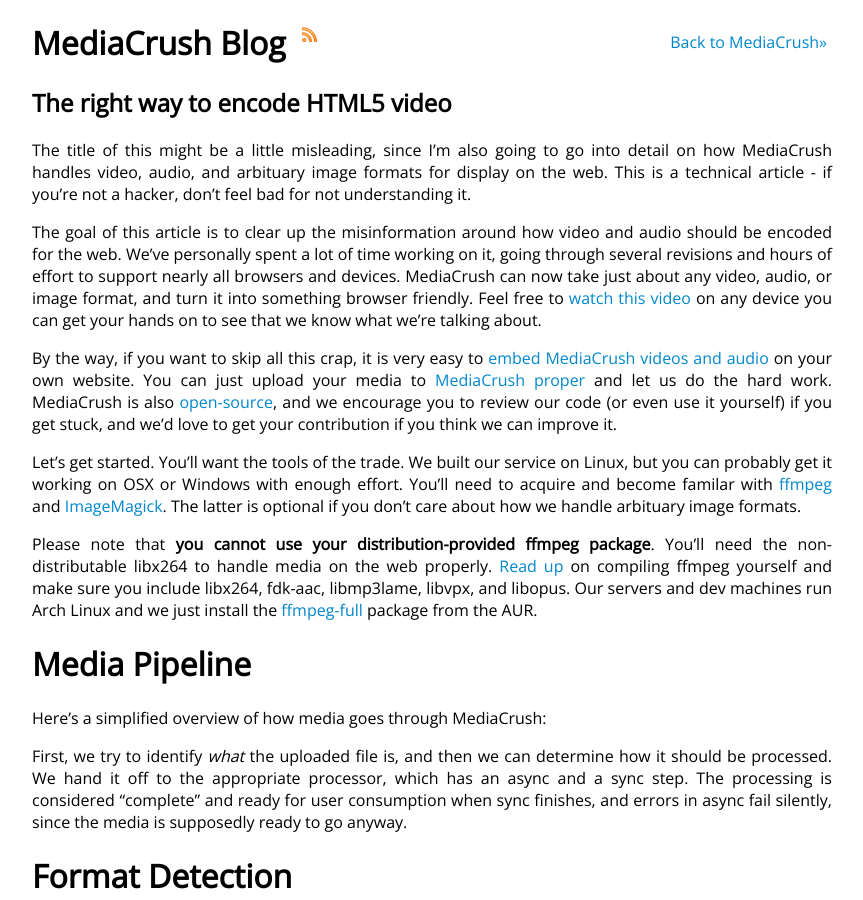
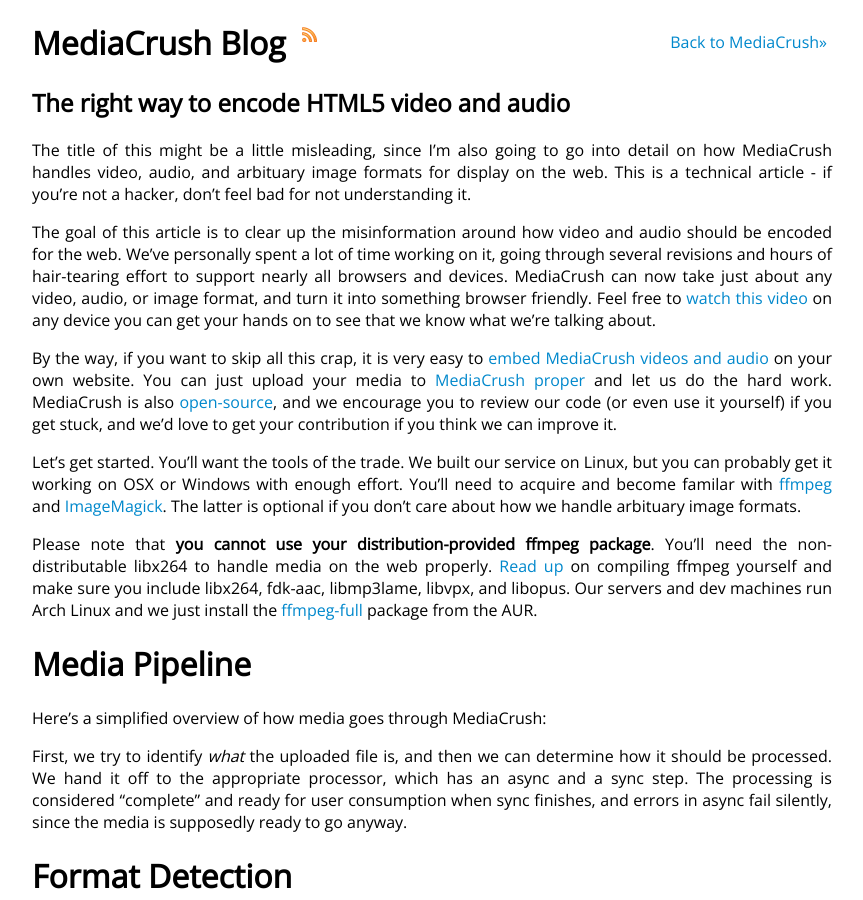
Before and after one commit to MediaCrush/mediacrush.github.io, a Jekyll site: the page built from _posts/2013-12-23-The-right-way-to-encode-HTML5-video.md, in a window 1280 px wide and 900 px high. Shown: the whole window, without its empty margins (208-1071 px from the left). Built offline with Jekyll 4.4.1, drawn with Linux system fonts in a browser that asks for light colours; Markdown is read by kramdown in place of the engine named in the settings; comment, search, counter and statistics services are not loaded.

Commit message:
Modify article

```diff
--- a/_posts/2013-12-23-The-right-way-to-encode-HTML5-video.md
+++ b/_posts/2013-12-23-The-right-way-to-encode-HTML5-video.md
@@ -1,6 +1,6 @@
 ---
 layout: post
-title: The right way to encode HTML5 video
+title: The right way to encode HTML5 video and audio
 ---
 
 The title of this might be a little misleading, since I'm also going to go into detail on how MediaCrush
@@ -9,7 +9,7 @@
 
 The goal of this article is to clear up the misinformation around how video and audio should be encoded
 for the web. We've personally spent a lot of time working on it, going through several revisions and hours
-of effort to support nearly all browsers and devices. MediaCrush can now take just about any video, audio,
+of hair-tearing effort to support nearly all browsers and devices. MediaCrush can now take just about any video, audio,
 or image format, and turn it into something browser friendly. Feel free to
 [watch this video](https://mediacru.sh/a6bivSCFLqNJ) on any device you can get your hands on to see that
 we know what we're talking about.
```
